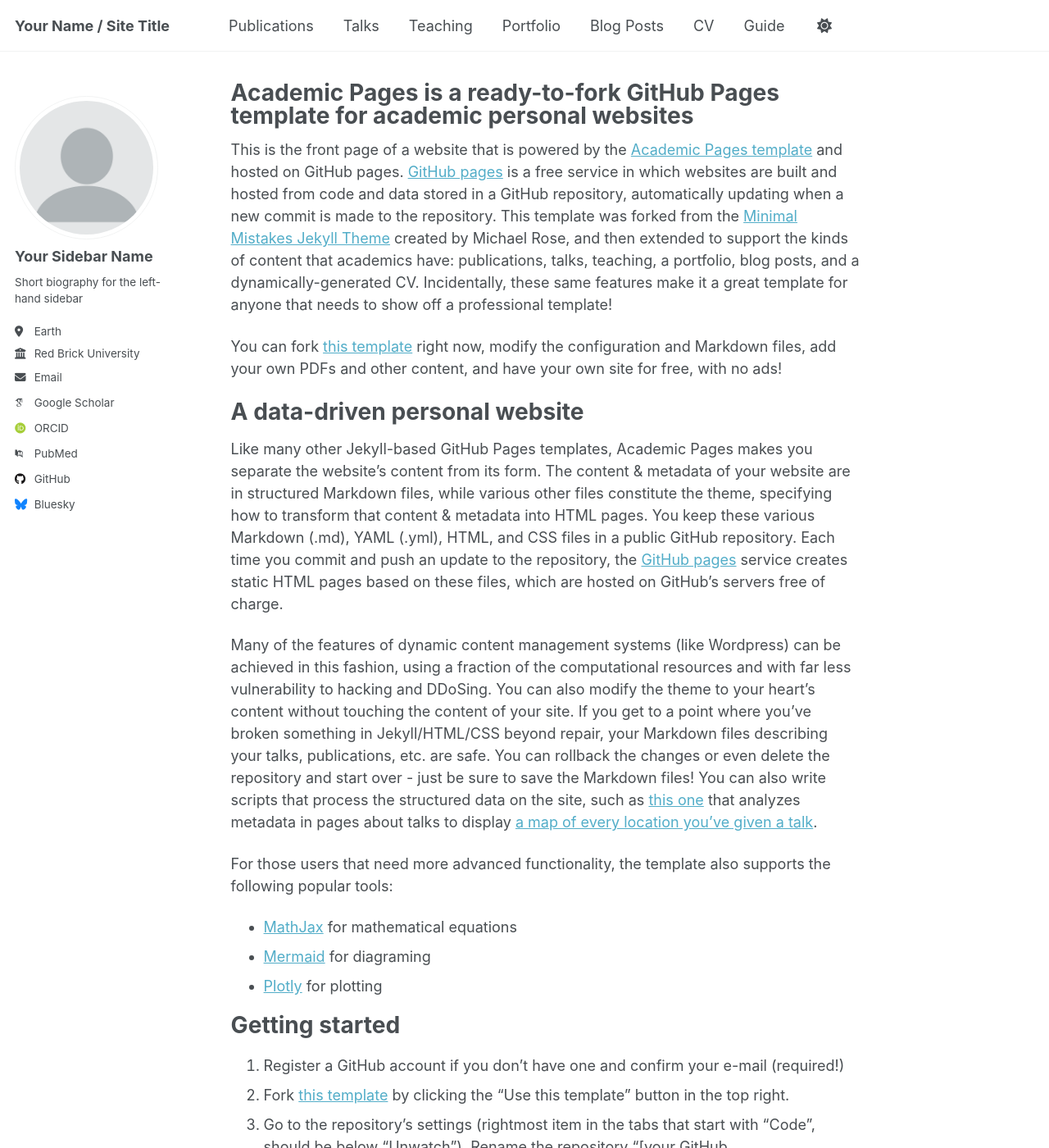
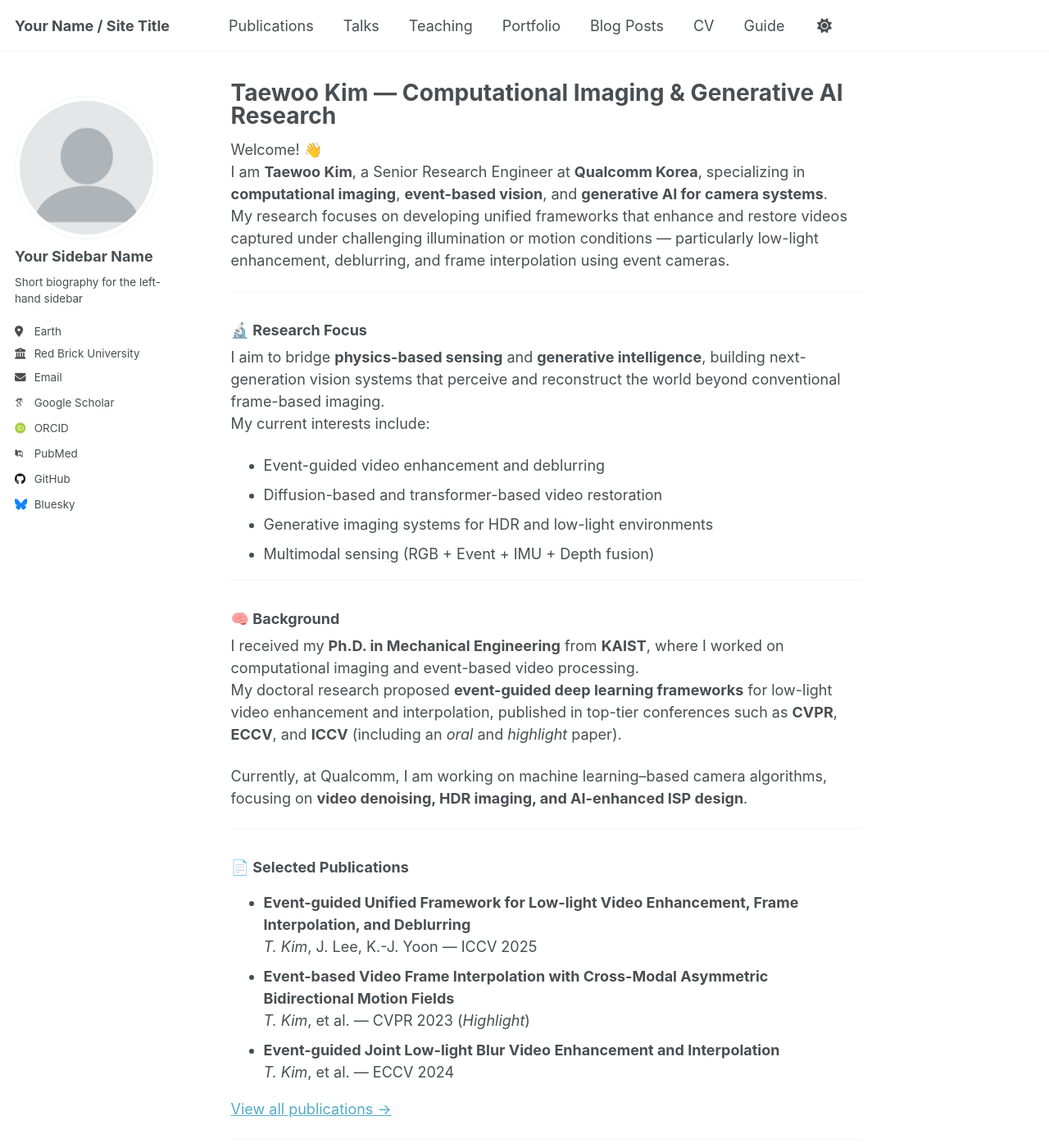
Before and after one commit to intelpro/intelpro.github.io, a Jekyll site: the page built from _pages/about.md, in a window 1280 px wide and 1400 px high. Shown: the whole window at 82% size. Built offline with Jekyll 4.4.1, drawn with Linux system fonts in a browser that asks for light colours; some web fonts are replaced; a script that is not in the unit is left out; some of the changed text lies outside the part shown.

Commit message:
Update about.md

```diff
--- a/_pages/about.md
+++ b/_pages/about.md
@@ -1,56 +1,52 @@
 ---
 permalink: /
-title: "Academic Pages is a ready-to-fork GitHub Pages template for academic personal websites"
+title: "Taewoo Kim — Computational Imaging & Generative AI Research"
 author_profile: true
 redirect_from:
   - /about/
   - /about.html
 ---
 
-This is the front page of a website that is powered by the [Academic Pages template](https://github.com/academicpages/academicpages.github.io) and hosted on GitHub pages. [GitHub pages](https://pages.github.com) is a free service in which websites are built and hosted from code and data stored in a GitHub repository, automatically updating when a new commit is made to the repository. This template was forked from the [Minimal Mistakes Jekyll Theme](https://mmistakes.github.io/minimal-mistakes/) created by Michael Rose, and then extended to support the kinds of content that academics have: publications, talks, teaching, a portfolio, blog posts, and a dynamically-generated CV. Incidentally, these same features make it a great template for anyone that needs to show off a professional template!
+Welcome! 👋
+I am **Taewoo Kim**, a Senior Research Engineer at **Qualcomm Korea**, specializing in **computational imaging**, **event-based vision**, and **generative AI for camera systems**.
+My research focuses on developing unified frameworks that enhance and restore videos captured under challenging illumination or motion conditions — particularly low-light enhancement, deblurring, and frame interpolation using event cameras.
 
- You can fork [this template](https://github.com/academicpages/academicpages.github.io) right now, modify the configuration and Markdown files, add your own PDFs and other content, and have your own site for free, with no ads!
+---
 
-A data-driven personal website
-======
-Like many other Jekyll-based GitHub Pages templates, Academic Pages makes you separate the website's content from its form. The content & metadata of your website are in structured Markdown files, while various other files constitute the theme, specifying how to transform that content & metadata into HTML pages. You keep these various Markdown (.md), YAML (.yml), HTML, and CSS files in a public GitHub repository. Each time you commit and push an update to the repository, the [GitHub pages](https://pages.github.com/) service creates static HTML pages based on these files, which are hosted on GitHub's servers free of charge.
+### 🔬 Research Focus
+I aim to bridge **physics-based sensing** and **generative intelligence**, building next-generation vision systems that perceive and reconstruct the world beyond conventional frame-based imaging.
+My current interests include:
+- Event-guided video enhancement and deblurring
+- Diffusion-based and transformer-based video restoration
+- Generative imaging systems for HDR and low-light environments
+- Multimodal sensing (RGB + Event + IMU + Depth fusion)
 
-Many of the features of dynamic content management systems (like Wordpress) can be achieved in this fashion, using a fraction of the computational resources and with far less vulnerability to hacking and DDoSing. You can also modify the theme to your heart's content without touching the content of your site. If you get to a point where you've broken something in Jekyll/HTML/CSS beyond repair, your Markdown files describing your talks, publications, etc. are safe. You can rollback the changes or even delete the repository and start over - just be sure to save the Markdown files! You can also write scripts that process the structured data on the site, such as [this one](https://github.com/academicpages/academicpages.github.io/blob/master/talkmap.ipynb) that analyzes metadata in pages about talks to display [a map of every location you've given a talk](https://academicpages.github.io/talkmap.html).
+---
 
-For those users that need more advanced functionality, the template also supports the following popular tools:
-- [MathJax](https://www.mathjax.org/) for mathematical equations
-- [Mermaid](https://mermaid.js.org/) for diagraming
-- [Plotly](https://plotly.com/javascript/) for plotting
+### 🧠 Background
+I received my **Ph.D. in Mechanical Engineering** from **KAIST**, where I worked on computational imaging and event-based video processing.
+My doctoral research proposed **event-guided deep learning frameworks** for low-light video enhancement and interpolation, published in top-tier conferences such as **CVPR**, **ECCV**, and **ICCV** (including an *oral* and *highlight* paper).
 
-Getting started
-======
-1. Register a GitHub account if you don't have one and confirm your e-mail (required!)
-1. Fork [this template](https://github.com/academicpages/academicpages.github.io) by clicking the "Use this template" button in the top right.
-1. Go to the repository's settings (rightmost item in the tabs that start with "Code", should be below "Unwatch"). Rename the repository "[your GitHub username].github.io", which will also be your website's URL.
-1. Set site-wide configuration and create content & metadata (see below -- also see [this set of diffs](https://archive.is/3TPas) showing what files were changed to set up [an example site](https://getorg-testacct.github.io) for a user with the username "getorg-testacct")
-1. Upload any files (like PDFs, .zip files, etc.) to the files/ directory. They will appear at https://[your GitHub username].github.io/files/example.pdf.
-1. Check status by going to the repository settings, in the "GitHub pages" section
+Currently, at Qualcomm, I am working on machine learning–based camera algorithms, focusing on **video denoising, HDR imaging, and AI-enhanced ISP design**.
 
-Site-wide configuration
-------
-The main configuration file for the site is in the base directory in [_config.yml](https://github.com/academicpages/academicpages.github.io/blob/master/_config.yml), which defines the content in the sidebars and other site-wide features. You will need to replace the default variables with ones about yourself and your site's github repository. The configuration file for the top menu is in [_data/navigation.yml](https://github.com/academicpages/academicpages.github.io/blob/master/_data/navigation.yml). For example, if you don't have a portfolio or blog posts, you can remove those items from that navigation.yml file to remove them from the header.
+---
 
-Create content & metadata
-------
-For site content, there is one Markdown file for each type of content, which are stored in directories like _publications, _talks, _posts, _teaching, or _pages. For example, each talk is a Markdown file in the [_talks directory](https://github.com/academicpages/academicpages.github.io/tree/master/_talks). At the top of each Markdown file is structured data in YAML about the talk, which the theme will parse to do lots of cool stuff. The same structured data about a talk is used to generate the list of talks on the [Talks page](https://academicpages.github.io/talks), each [individual page](https://academicpages.github.io/talks/2012-03-01-talk-1) for specific talks, the talks section for the [CV page](https://academicpages.github.io/cv), and the [map of places you've given a talk](https://academicpages.github.io/talkmap.html) (if you run this [python file](https://github.com/academicpages/academicpages.github.io/blob/master/talkmap.py) or [Jupyter notebook](https://github.com/academicpages/academicpages.github.io/blob/master/talkmap.ipynb), which creates the HTML for the map based on the contents of the _talks directory).
+### 📄 Selected Publications
+- **Event-guided Unified Framework for Low-light Video Enhancement, Frame Interpolation, and Deblurring**
+  *T. Kim*, J. Lee, K.-J. Yoon — ICCV 2025
+- **Event-based Video Frame Interpolation with Cross-Modal Asymmetric Bidirectional Motion Fields**
+  *T. Kim*, et al. — CVPR 2023 (*Highlight*)
+- **Event-guided Joint Low-light Blur Video Enhancement and Interpolation**
+  *T. Kim*, et al. — ECCV 2024
 
-**Markdown generator**
+[View all publications →](/publications)
 
-The repository includes [a set of Jupyter notebooks](https://github.com/academicpages/academicpages.github.io/tree/master/markdown_generator
-) that converts a CSV containing structured data about talks or presentations into individual Markdown files that will be properly formatted for the Academic Pages template. The sample CSVs in that directory are the ones I used to create my own personal website at stuartgeiger.com. My usual workflow is that I keep a spreadsheet of my publications and talks, then run the code in these notebooks to generate the Markdown files, then commit and push them to the GitHub repository.
+---
 
-How to edit your site's GitHub repository
-------
-Many people use a git client to create files on their local computer and then push them to GitHub's servers. If you are not familiar with git, you can directly edit these configuration and Markdown files directly in the github.com interface. Navigate to a file (like [this one](https://github.com/academicpages/academicpages.github.io/blob/master/_talks/2012-03-01-talk-1.md) and click the pencil icon in the top right of the content preview (to the right of the "Raw | Blame | History" buttons). You can delete a file by clicking the trashcan icon to the right of the pencil icon. You can also create new files or upload files by navigating to a directory and clicking the "Create new file" or "Upload files" buttons.
+### 🌍 Beyond Research
+I enjoy bridging the gap between **academic research** and **real-world imaging systems**, exploring the frontier of **Generative Computational Photography** — where sensors meet creativity.
+Outside of research, I love **weight training**, **coffee**, and exploring cities with a camera in hand.
 
-Example: editing a Markdown file for a talk
-![Editing a Markdown file for a talk](/images/editing-talk.png)
+---
 
-For more info
-------
-More info about configuring Academic Pages can be found in [the guide](https://academicpages.github.io/markdown/), the [growing wiki](https://github.com/academicpages/academicpages.github.io/wiki), and you can always [ask a question on GitHub](https://github.com/academicpages/academicpages.github.io/discussions). The [guides for the Minimal Mistakes theme](https://mmistakes.github.io/minimal-mistakes/docs/configuration/) (which this theme was forked from) might also be helpful.
+✨ This website is built with the [Academic Pages](https://github.com/academicpages/academicpages.github.io) template and powered by [GitHub Pages](https://pages.github.com).
```
